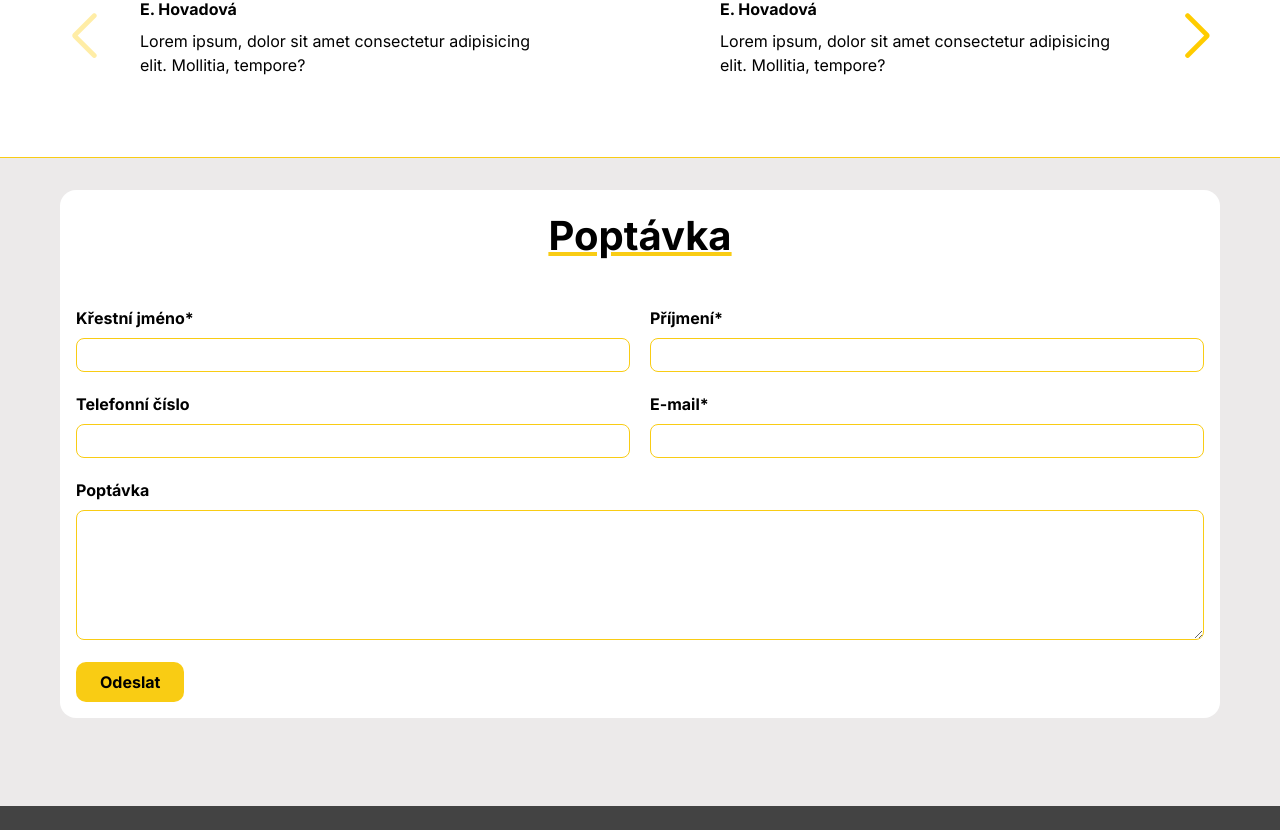
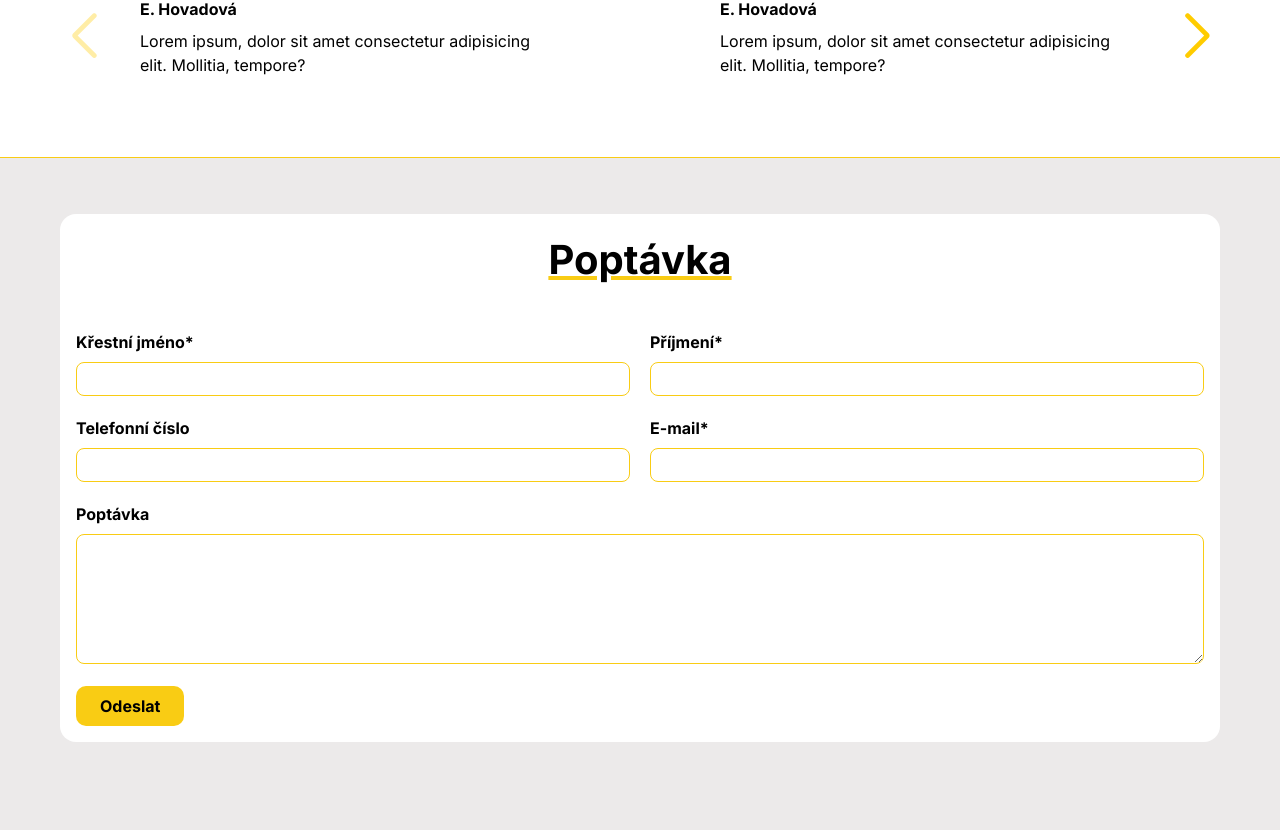
Before and after one commit to Tommys7/hojgrstav, a Next.js app: page / in a window 1280 px wide. Shown: the part 2370-3200 px from the top of the page. Built offline with nearby package versions, Linux system fonts and the light colour scheme.

Commit message:
feat/form change

```diff
--- a/src/pages/Components/Form.jsx
+++ b/src/pages/Components/Form.jsx
@@ -100,7 +100,7 @@ const Form = () => {
     },
   });
   return (
-    <div id="Poptavka" className="container pb-10 form-overlay-point">
+    <div id="Poptavka" className="container pb-10 mt-6 form-overlay-point">
       {isSent ? (
         <div className="form-overlay">
           <p className="z-10 !color-black relative flex w-100 h-full justify-center items-center text-2xl md:text-3xl succes-msg text-center p-10 flex-col">
```
